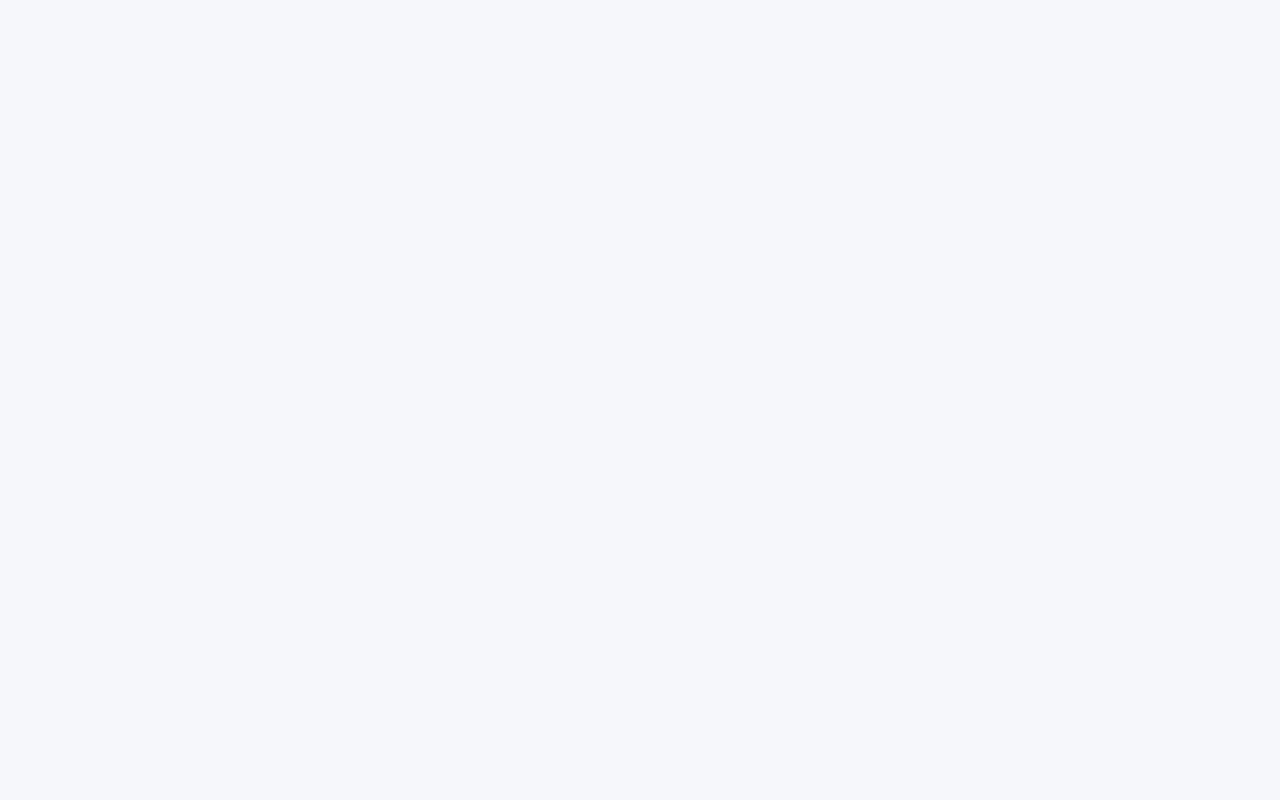
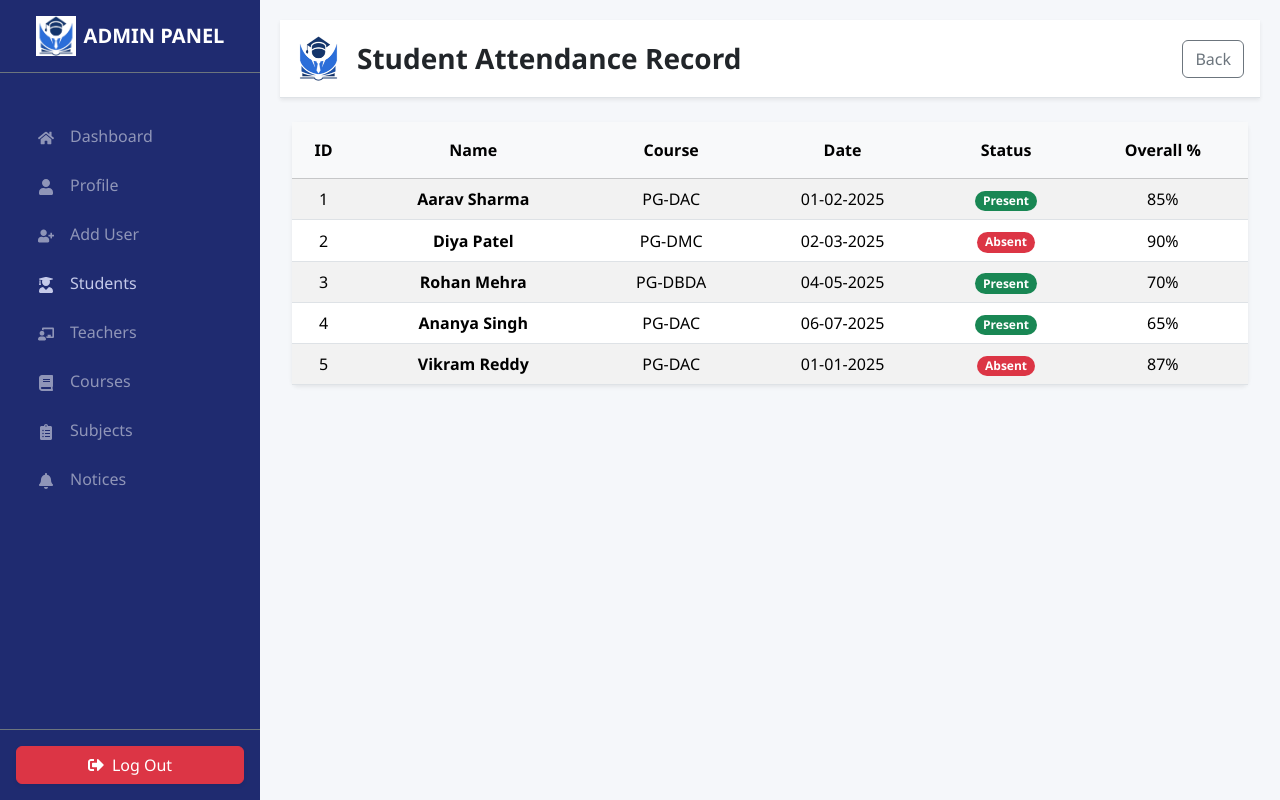
Before and after one commit to Institute-Management-System/Institute-Management-System, a React (Vite) app in the folder frontend/app/: page /admin/students/attendance in a window 1280 px wide. Before the commit this address had no page. Built offline with nearby package versions, Linux system fonts and the light colour scheme.

Commit message:
admin student attendance

```diff
--- a/frontend/app/src/App.jsx
+++ b/frontend/app/src/App.jsx
@@ -22,6 +22,7 @@ import AdminAddUser from "./pages/admin/AdminAddUser";
 import AdminStudentDashboard from "./pages/admin/AdminStudentDashboard";
 import AdminAddStudent from "./pages/admin/AdminAddStudent";
 import AdminStudentList from "./pages/admin/AdminStudentList";
+import AdminStudentAttendance from "./pages/admin/AdminStudentAttendance";
 
 //Admin: Teachers
 import AdminTeacherDashboard from "./pages/admin/AdminTeacherDashboard";
@@ -77,6 +78,7 @@ const App = () => {
           <Route path="students" element={<AdminStudentDashboard />} />
           <Route path="students/add" element={<AdminAddStudent />} />
           <Route path="students/list" element={<AdminStudentList />} />
+          <Route path="students/attendance" element={<AdminStudentAttendance />} />
 
           {/* Admin: Teacher Management */}
           <Route path="teachers" element={<AdminTeacherDashboard />} />
--- /dev/null
+++ b/frontend/app/src/pages/admin/AdminStudentAttendance.jsx
@@ -0,0 +1,78 @@
+import React, { useState } from "react";
+import Logo from "../../assets/Logo.png";
+import { useNavigate } from "react-router-dom";
+import { ToastContainer } from "react-toastify";
+import "react-toastify/dist/ReactToastify.css";
+
+const AdminStudentAttendance = () => {
+  // Initialize navigation hook to handle page redirection
+  const navigate = useNavigate();
+
+  // State to store attendance records (currently using mock data)
+  const [attendance] = useState([
+    { id: 1, name: "Aarav Sharma", course: "PG-DAC", date: "01-02-2025", status: "Present", attendance: "85%" },
+    { id: 2, name: "Diya Patel", course: "PG-DMC", date: "02-03-2025", status: "Absent", attendance: "90%" },
+    { id: 3, name: "Rohan Mehra", course: "PG-DBDA", date: "04-05-2025", status: "Present", attendance: "70%" },
+    { id: 4, name: "Ananya Singh", course: "PG-DAC", date: "06-07-2025", status: "Present", attendance: "65%" },
+    { id: 5, name: "Vikram Reddy", course: "PG-DAC", date: "01-01-2025", status: "Absent", attendance: "87%" },
+  ]);
+
+  return (
+    <div className="container-fluid p-0">
+      {/* Header Section: Logo, Title, and Back Button */}
+      <header className="d-flex align-items-center justify-content-between p-3 bg-white border-bottom shadow-sm">
+        <div className="d-flex align-items-center">
+          <img src={Logo} width={45} alt="Logo" className="me-3" />
+          <h3 className="mb-0 fw-bold">Student Attendance Record</h3>
+        </div>
+        {/* Navigate back to previous page on click */}
+        <button className="btn btn-outline-secondary" onClick={() => navigate(-1)}>
+          Back
+        </button>
+      </header>
+
+      {/* Main Table Container */}
+      <div className="container mt-4">
+        <div className="card shadow-sm border-0">
+          <div className="table-responsive">
+            {/* Attendance Table */}
+            <table className="table table-hover table-striped mb-0 text-center align-middle">
+              <thead className="table-light">
+                <tr>
+                  <th className="py-3">ID</th>
+                  <th className="py-3">Name</th>
+                  <th className="py-3">Course</th>
+                  <th className="py-3">Date</th>
+                  <th className="py-3">Status</th>
+                  <th className="py-3">Overall %</th>
+                </tr>
+              </thead>
+              <tbody>
+                {/* Map through attendance state to generate rows */}
+                {attendance.map((student) => (
+                  <tr key={student.id}>
+                    <td>{student.id}</td>
+                    <td className="fw-bold">{student.name}</td>
+                    <td>{student.course}</td>
+                    <td>{student.date}</td>
+                    <td>
+                      {/* Conditional styling for Status Badge (Green for Present, Red for Absent) */}
+                      <span className={`badge rounded-pill ${student.status === "Present" ? "bg-success" : "bg-danger"}`}>
+                        {student.status}
+                      </span>
+                    </td>
+                    <td>{student.attendance}</td>
+                  </tr>
+                ))}
+              </tbody>
+            </table>
+          </div>
+        </div>
+      </div>
+      {/* Toast Container for notifications (if needed in future logic) */}
+      <ToastContainer position="top-right" autoClose={2000} />
+    </div>
+  );
+};
+
+export default AdminStudentAttendance;
```
